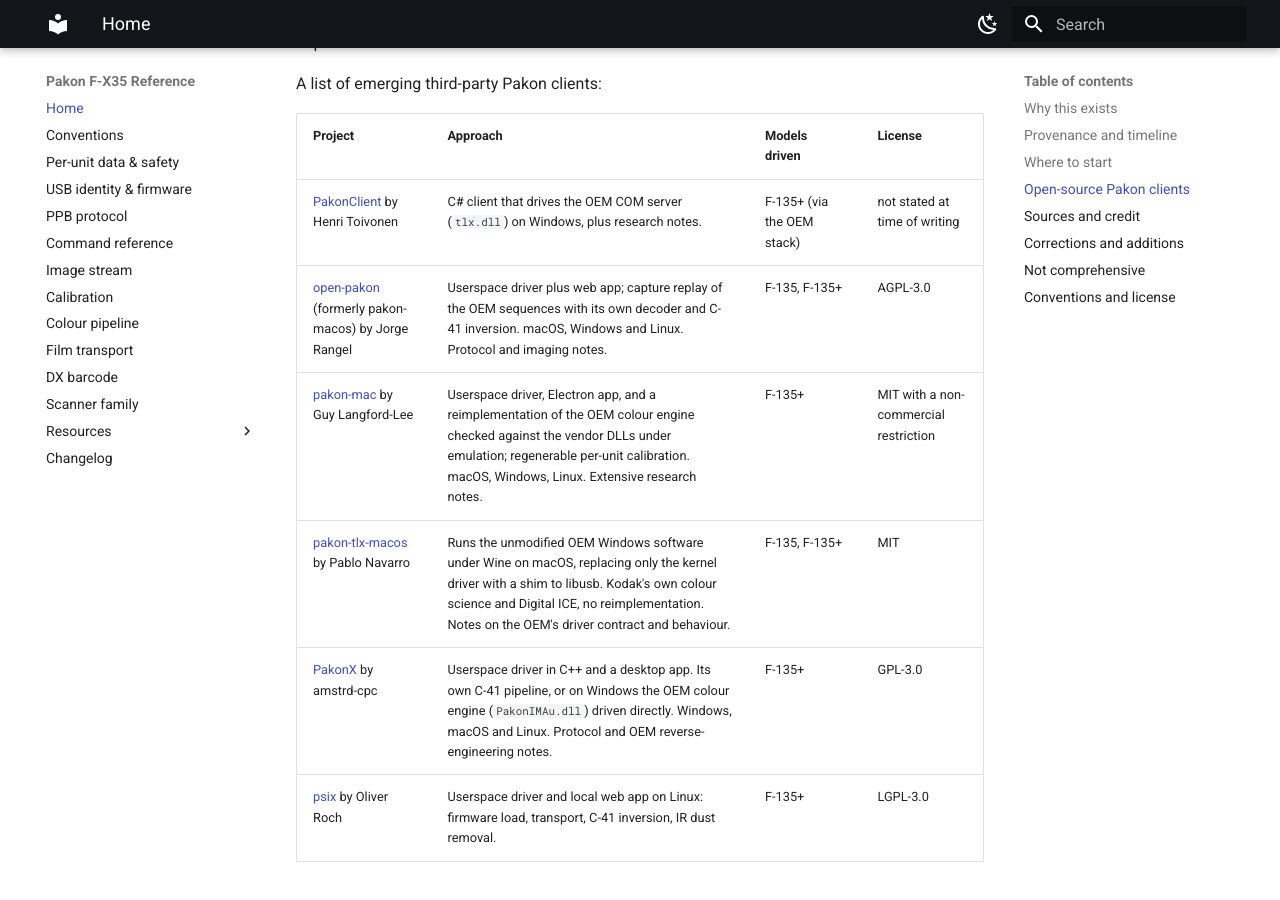
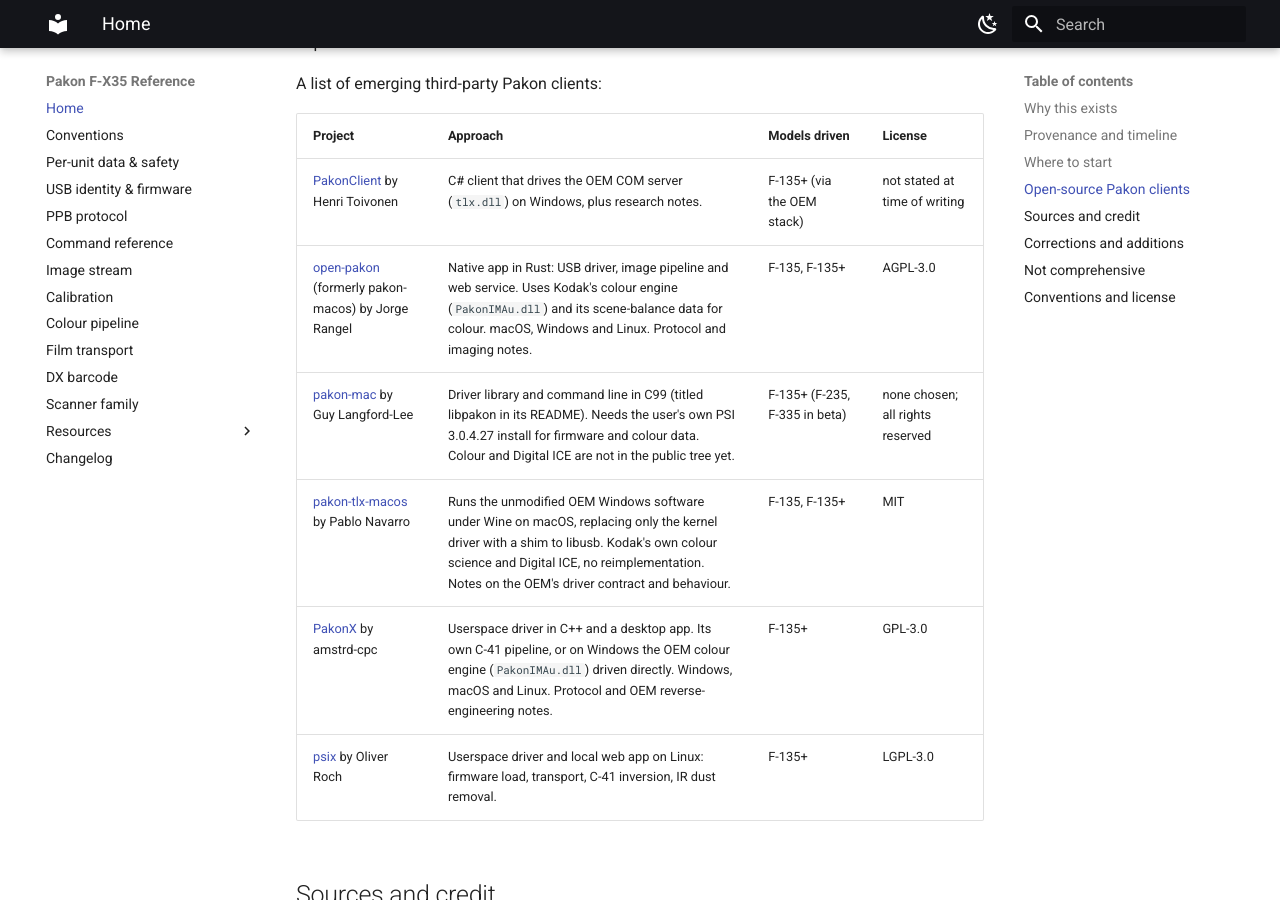
Before and after one commit to alibosworth/pakon-reference, an MkDocs documentation site: the page built from docs/index.md, in a window 1280 px wide and 900 px high, scrolled down 1549 px. Built offline with MkDocs 1.6.1 and Material for MkDocs 9.7.7, drawn with Linux system fonts in a browser that asks for light colours.

Commit message:
Update open-pakon and pakon-mac in the client table to match their READMEs
open-pakon is now a Rust app that uses Kodak's colour engine and its
scene-balance data, where the table said it had its own decoder and C-41
inversion. pakon-mac is now a C99 driver library that needs the user's own
PSI install, with colour not yet public, and its README says no licence has
been chosen, where the table said MIT with a non-commercial restriction.

```diff
--- a/docs/index.md
+++ b/docs/index.md
@@ -68,8 +68,8 @@ A list of emerging third-party Pakon clients:
 | Project | Approach | Models driven | License |
 |---|---|---|---|
 | [PakonClient](https://github.com/eatfrog/PakonClient) by Henri Toivonen | C# client that drives the OEM COM server (`tlx.dll`) on Windows, plus research notes. | F-135+ (via the OEM stack) | not stated at time of writing |
-| [open-pakon](https://github.com/jorshhh/open-pakon) (formerly pakon-macos) by Jorge Rangel | Userspace driver plus web app; capture replay of the OEM sequences with its own decoder and C-41 inversion. macOS, Windows and Linux. Protocol and imaging notes. | F-135, F-135+ | AGPL-3.0 |
-| [pakon-mac](https://github.com/gazzdingo/pakon-mac) by Guy Langford-Lee | Userspace driver, Electron app, and a reimplementation of the OEM colour engine checked against the vendor DLLs under emulation; regenerable per-unit calibration. macOS, Windows, Linux. Extensive research notes. | F-135+ | MIT with a non-commercial restriction |
+| [open-pakon](https://github.com/jorshhh/open-pakon) (formerly pakon-macos) by Jorge Rangel | Native app in Rust: USB driver, image pipeline and web service. Uses Kodak's colour engine (`PakonIMAu.dll`) and its scene-balance data for colour. macOS, Windows and Linux. Protocol and imaging notes. | F-135, F-135+ | AGPL-3.0 |
+| [pakon-mac](https://github.com/gazzdingo/pakon-mac) by Guy Langford-Lee | Driver library and command line in C99 (titled libpakon in its README). Needs the user's own PSI 3.0.4.27 install for firmware and colour data. Colour and Digital ICE are not in the public tree yet. | F-135+ (F-235, F-335 in beta) | none chosen; all rights reserved |
 | [pakon-tlx-macos](https://github.com/pablonavarrob/pakon-tlx-macos) by Pablo Navarro | Runs the unmodified OEM Windows software under Wine on macOS, replacing only the kernel driver with a shim to libusb. Kodak's own colour science and Digital ICE, no reimplementation. Notes on the OEM's driver contract and behaviour. | F-135, F-135+ | MIT |
 | [PakonX](https://github.com/amstrd-cpc/PakonX) by amstrd-cpc | Userspace driver in C++ and a desktop app. Its own C-41 pipeline, or on Windows the OEM colour engine (`PakonIMAu.dll`) driven directly. Windows, macOS and Linux. Protocol and OEM reverse-engineering notes. | F-135+ | GPL-3.0 |
 | [psix](https://github.com/veroc/psix) by Oliver Roch | Userspace driver and local web app on Linux: firmware load, transport, C-41 inversion, IR dust removal. | F-135+ | LGPL-3.0 |
```
Also changed, not shown: README.md (+2 -2 lines).
